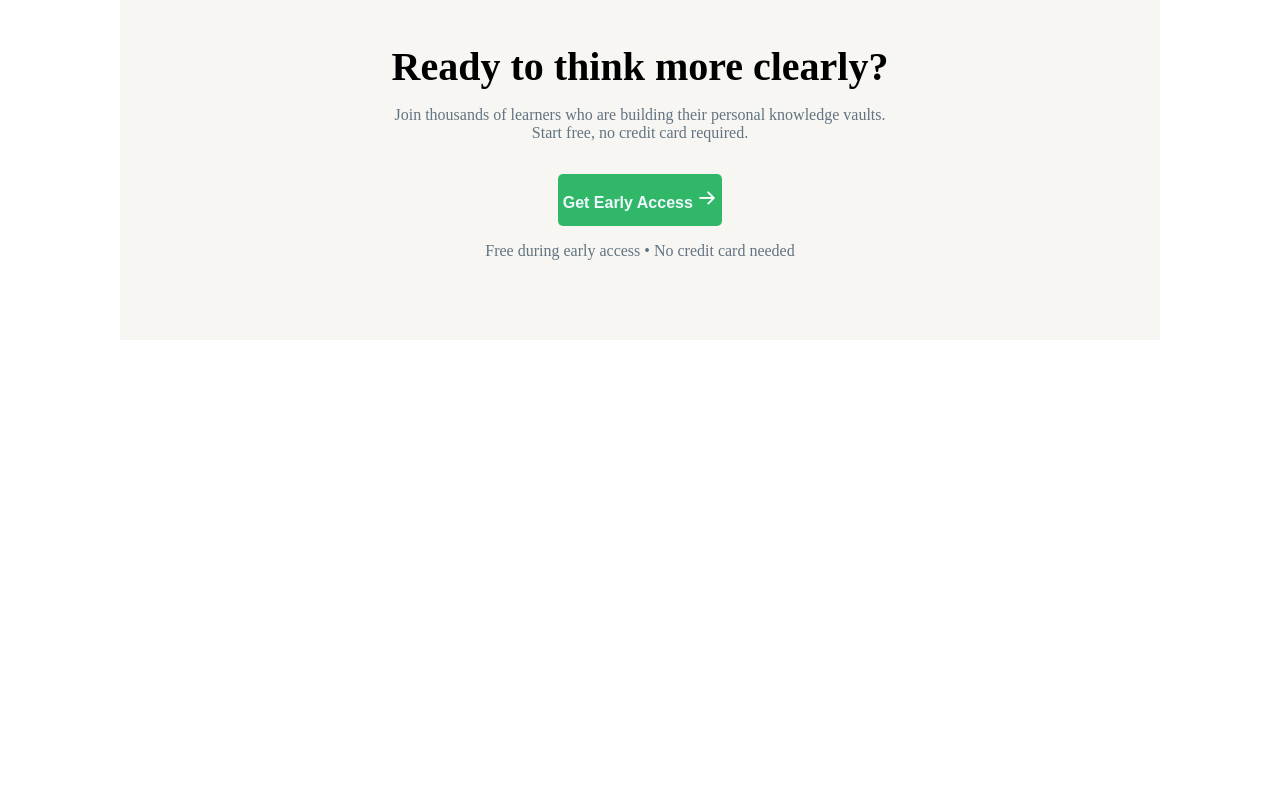
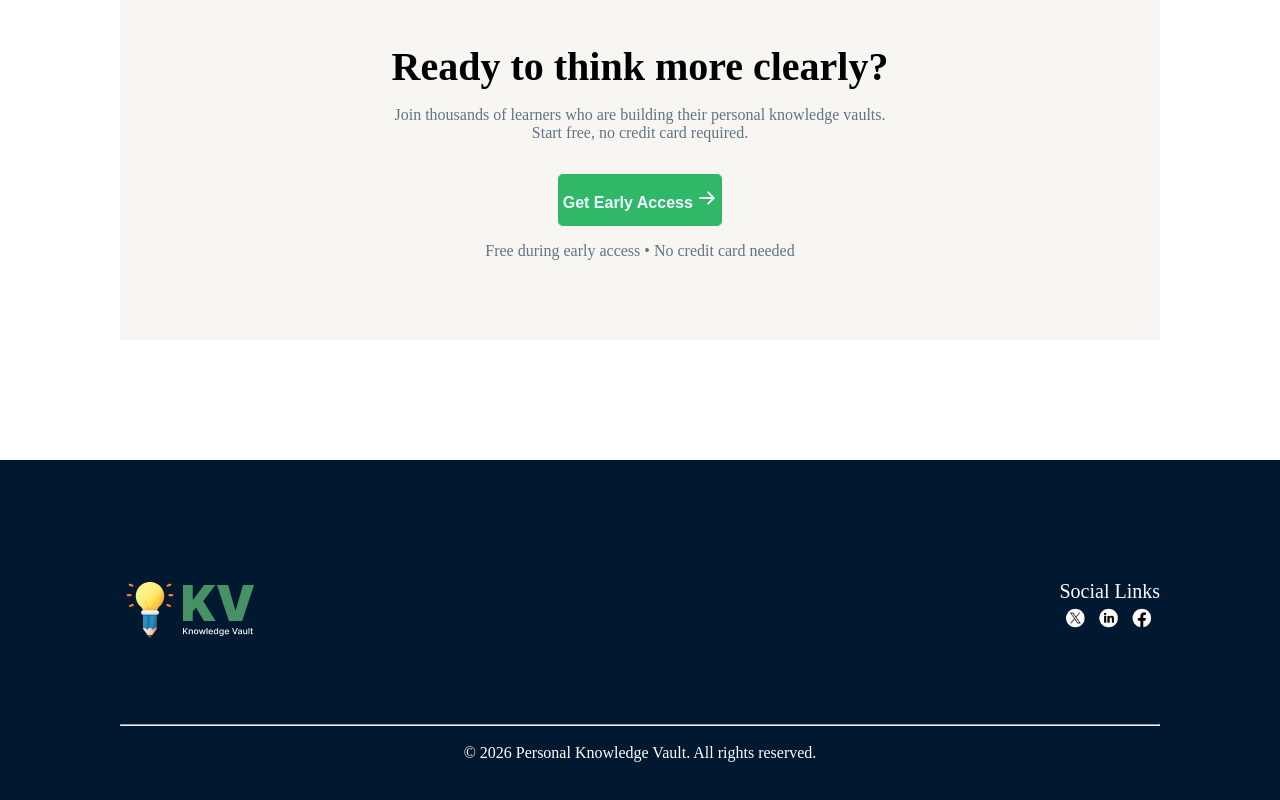
Before and after one commit to MMH-Shibli/assignment-1, a plain HTML site: page index.html in a window 1280 px wide. Shown: the part 2152-2952 px from the top of the page. Before the commit the page ends 2612 px from the top, so only its background shows below. Drawn offline with Linux system fonts and the light colour scheme.

Commit message:
footer deployed

```diff
--- a/index.html
+++ b/index.html
@@ -123,7 +123,17 @@
         </section>
     </main>
     <footer>
-
+        <div style="display: flex; justify-content: space-between;">
+            <div><img src="./assets/logo-footer.png" alt=""></div>
+            <div>
+                <h6 style="color: #ffffff; font-weight: 500;font-size: 20px;">Social Links</h6>
+                <a href="" ><img style="width: 100px ; height: 30px;" src="./assets/Screenshot 2026-01-10 103315.png" alt=""></a>
+            </div>
+        </div>
+        <div style="margin: 80px 0 30px; text-align: center;">
+            <hr><br>
+            <p style="color: #ffffff; font-size: 16px;">© 2026 Personal Knowledge Vault. All rights reserved.</p>
+        </div>
     </footer>
 </body>
 </html>
--- a/style.css
+++ b/style.css
@@ -157,3 +157,7 @@ nav button{
     color: #627382;
     margin-top: 16px;
 }
+footer{
+    background-color: #001931;
+    padding: 120px 120px 30px;
+}
```
Also changed, not shown: assets/Screenshot 2026-01-10 103315.png (added).
